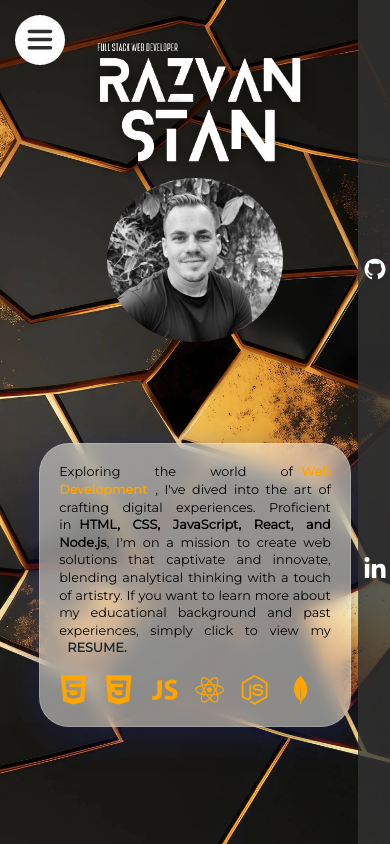
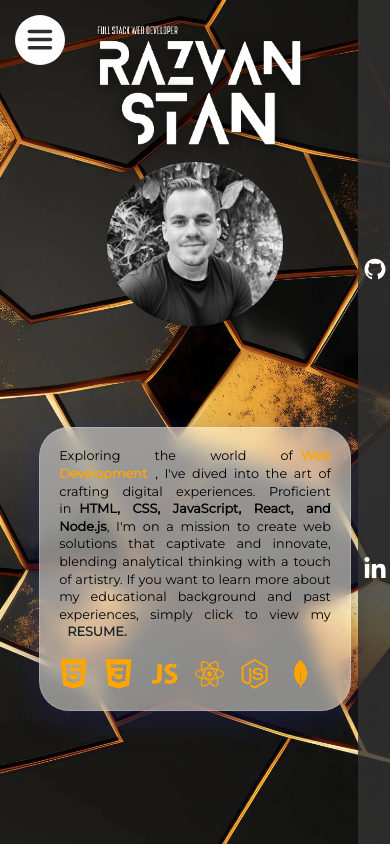
Before and after one commit to rasvanstan/portfolio, a React (Vite) app: page /#/ in a window 390 px wide. Built offline with nearby package versions, Linux system fonts and the light colour scheme.

Commit message:
home responsivness adjusted

```diff
--- a/src/styles/Home.css
+++ b/src/styles/Home.css
@@ -207,23 +207,23 @@
    .cv-foto {
     width:50%;
     position: relative;
-    top:20%;
+    top:2%;
 
    }
    .left-column {
     position: relative;
-    top:-5%;
+    top:-7%;
     right:40%;
     width: 70%;
    }
 .middle-column {
-  margin-top: -22rem;
+  margin-top: -20rem;
 }
    p {
     width:80vw;
     font-size: 1rem;
     line-height: 1.1rem;
     font-size: 0.8rem;
-    margin-top: 1rem;
+    margin-top: -3rem;
    }
   }
```
